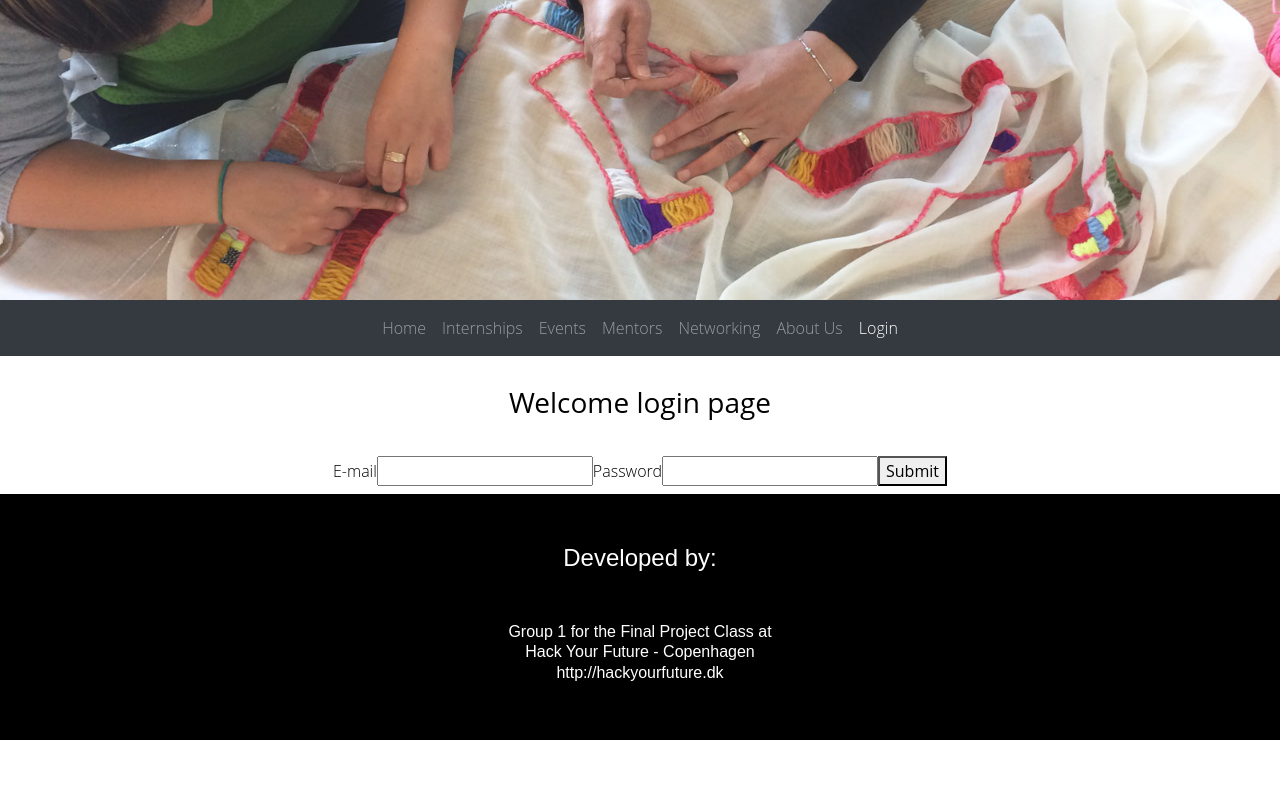
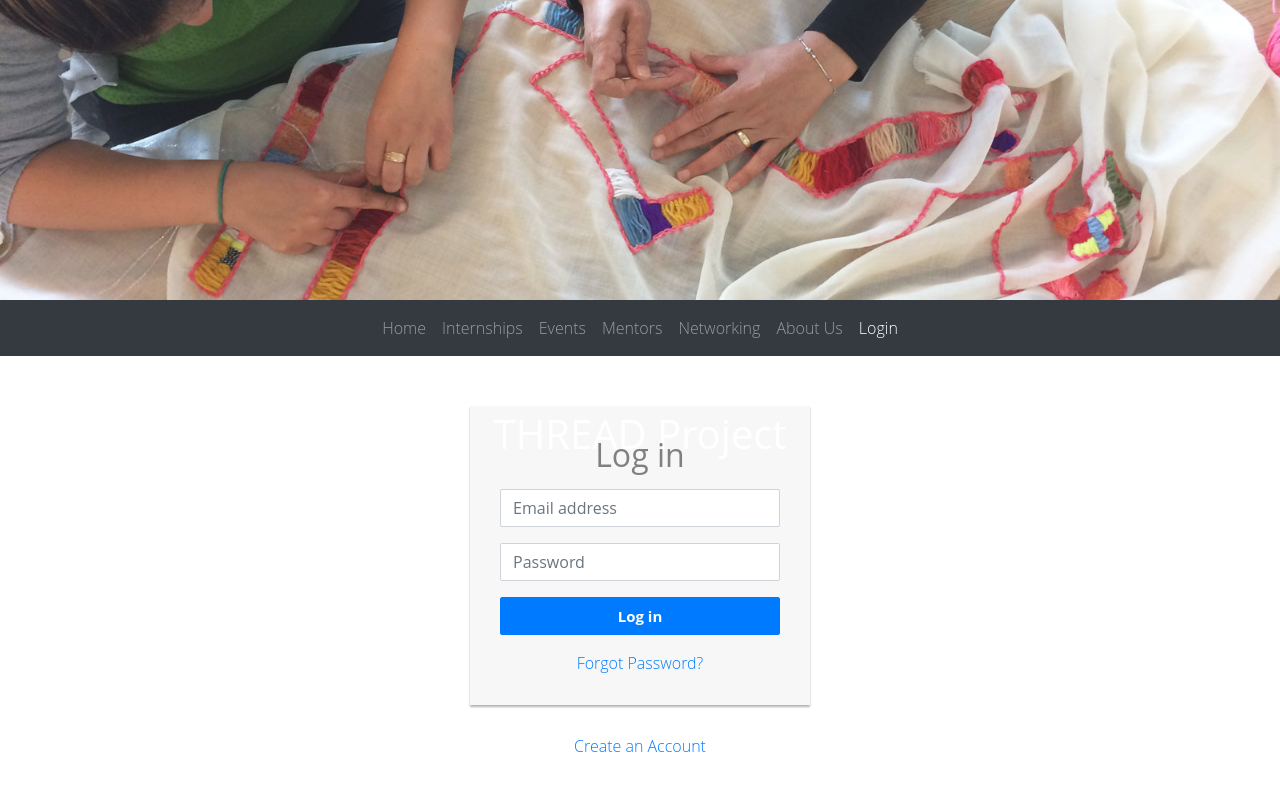
Before and after one commit to paredesrichard/thread-app-project, a React app: page /login in a window 1280 px wide. Shown: the top 800 px of the page. Built offline with nearby package versions, Linux system fonts and the light colour scheme.

Commit message:
Modified the Login component

```diff
--- /dev/null
+++ b/src/client/components/Login/Login.css
@@ -0,0 +1,22 @@
+.login-form {
+  width: 340px;
+  margin: 50px auto;
+}
+.login-form form {
+  margin-bottom: 15px;
+  background: #f7f7f7;
+  box-shadow: 0px 2px 2px rgba(0, 0, 0, 0.3);
+  padding: 30px;
+}
+.login-form h2 {
+  margin: 0 0 15px;
+}
+.form-control,
+.btn {
+  min-height: 38px;
+  border-radius: 2px;
+}
+.btn {
+  font-size: 15px;
+  font-weight: bold;
+}
--- a/src/client/components/Login/component.js
+++ b/src/client/components/Login/component.js
@@ -1,12 +1,14 @@
-import React, { Component } from "react";
+import React, { Component } from 'react';
 //import SearchForm from '../SearchForm/SearchForm';
+import './Login.css';
+import { NavLink } from 'react-router-dom';
 
-class Login extends Component{
+class Login extends Component {
   state = {
     user: {
-          email: "",
-          password: ""
-        }
+      email: '',
+      password: '',
+    },
   };
 
   onFieldChange = event => {
@@ -15,25 +17,25 @@ class Login extends Component{
     this.setState({
       user: {
         ...this.state.user,
-            [name]: value
-          }
+        [name]: value,
+      },
     });
   };
   onSubmit = event => {
     event.preventDefault();
 
-        fetch("/api/auth/login", {
-          method: "POST",
+    fetch('/api/auth/login', {
+      method: 'POST',
       body: JSON.stringify(this.state.user),
       headers: {
-            "Content-Type": "application/json"
-          }
+        'Content-Type': 'application/json',
+      },
     })
       .then(res => {
         return res.json();
       })
       .then(response => {
-            console.log("Success:", JSON.stringify(response));
+        console.log('Success:', JSON.stringify(response));
         localStorage.setItem('authToken', response.token);
 
         // TODO maybe add a message showing "Logged in Successfully";
@@ -41,34 +43,52 @@ class Login extends Component{
 
         this.props.history.push('/');
       })
-          .catch(error => console.error("Error:", error));
+      .catch(error => console.error('Error:', error));
   };
 
   render() {
     return (
-          <div className="container">
-          <h3>Welcome login page</h3>
+      <div className="login-form">
         <form onSubmit={this.onSubmit}>
-              <label>
-                E-mail
+          <h2 className="text-center">Log in</h2>
+          <div className="form-group">
             <input
-                  type="email"
               name="email"
+              type="text"
+              className="form-control"
+              placeholder="Email address"
+              required="required"
+              onChange={this.onFieldChange}
               value={this.state.user.email}
+            />
+          </div>
+          <div className="form-group">
+            <input
+              name="password"
+              type="password"
+              className="form-control"
+              placeholder="Password"
+              required="required"
               onChange={this.onFieldChange}
+              value={this.state.user.password}
             />
-              </label>
-              <label>
-                Password
-                <input
-                  type="password"
-                  name="password"
-                  value={this.state.user.password}
-                  onChange={this.onFieldChange}
-                />
-              </label>
-              <button type="submit">Submit</button>
+          </div>
+          <div className="form-group">
+            <button type="submit" className="btn btn-primary btn-block">
+              Log in
+            </button>
+          </div>
+          <div className="clearfix">
+            <NavLink to="#" className="text-primary">
+              Forgot Password?
+            </NavLink>
+          </div>
         </form>
+        <p className="text-center">
+          <NavLink to="#" className="text-primary">
+            Create an Account
+          </NavLink>
+        </p>
       </div>
     );
   }
```
Lines whose indentation alone changed are shown as unchanged.
